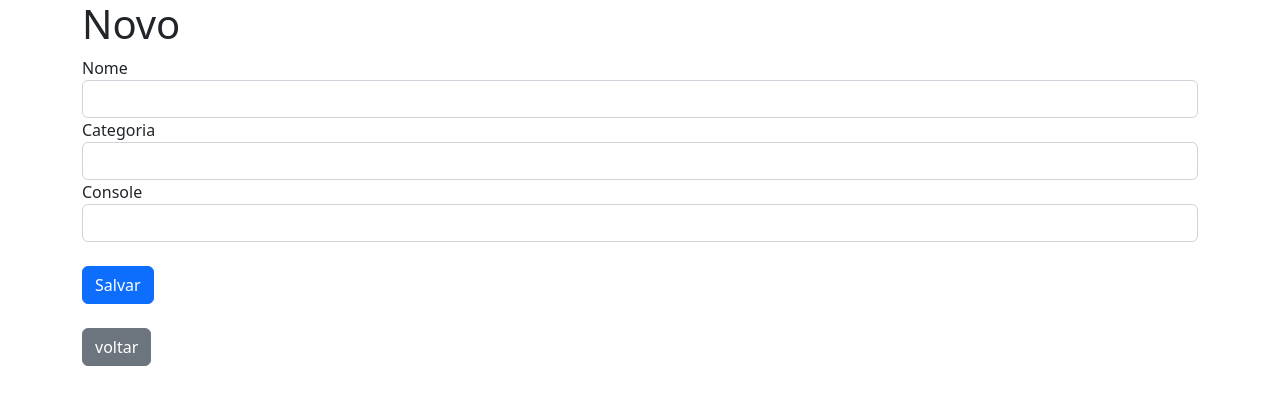
After one commit to thiagothg/flask_jogoteca, a Flask app: page /new in a window 1280 px wide. The commit adds this page. Shown: the top 405 px of the page. Run offline with Flask 2, Linux system fonts and the light colour scheme.

Commit message:
reutilizar trechos do template

```diff
--- a/app.py
+++ b/app.py
@@ -1,18 +1,33 @@
-from flask import Flask, render_template
+from crypt import methods
+from flask import Flask, redirect, render_template, request
 from jogos import Jogo
 
 app = Flask(__name__)
 
+jogo1 = Jogo('Tetris', 'Puzzle', 'Atari')
+jogo2 = Jogo('God of War', 'Rack n Slash', 'PS2')
+jogo3 = Jogo('Mortal Combat', 'Flight', 'PS2')
+
+list = [jogo1, jogo2, jogo3]
+
 @app.route('/')
-
 def hello():
-    jogo1 = Jogo('Tetris', 'Puzzle', 'Atari')
-    jogo2 = Jogo('God of War', 'Rack n Slash', 'PS2')
-    jogo3 = Jogo('Mortal Combat', 'Flight', 'PS2')
-
-    list = [jogo1, jogo2, jogo3]
     return render_template('list.html', titulo='Jogos', jogos=list)
 
+@app.route('/new')
+def new():
+    return render_template('new.html', titulo='Novo')
+
+@app.route('/create', methods=['POST',])
+def create():
+    name = request.form['name']
+    category = request.form['category']
+    console = request.form['console']
+
+    jogo = Jogo(name, category, console)
+
+    list.append(jogo)
+    return redirect('/')
 
 
 app.run(debug=True)
--- /dev/null
+++ b/templates/new.html
@@ -0,0 +1,22 @@
+{% extends 'template.html' %} {% block content %}
+<form method="POST">
+  <fieldset>
+    <div class="form-group">
+      <label for="name">Nome</label>
+      <input type="text" id="name" name="name" class="form-control" />
+    </div>
+    <div class="form-group">
+      <label for="category">Categoria</label>
+      <input type="text" id="category" name="category" class="form-control" />
+    </div>
+    <div class="form-group">
+      <label for="console">Console</label>
+      <input type="text" id="console" name="console" class="form-control" />
+    </div>
+    <br />
+    <button type="submit" class="btn btn-primary btn-salvar">Salvar</button>
+  </fieldset>
+</form>
+<br />
+<a href="/" class="btn btn-secondary"> voltar </a>
+{% endblock content %}
--- /dev/null
+++ b/templates/template.html
@@ -0,0 +1,29 @@
+<!DOCTYPE html>
+<html lang="en">
+  <head>
+    <meta charset="UTF-8" />
+    <meta name="viewport" content="width=device-width, initial-scale=1" />
+    <link
+      href="https://cdn.jsdelivr.net/npm/bootstrap@5.2.0-beta1/dist/css/bootstrap.min.css"
+      rel="stylesheet"
+      integrity="sha384-0evHe/X+R7YkIZDRvuzKMRqM+OrBnVFBL6DOitfPri4tjfHxaWutUpFmBp4vmVor"
+      crossorigin="anonymous"
+    />
+
+    <title>{{titulo}}</title>
+  </head>
+  <body>
+    <div class="container">
+      <div class="page-header">
+        <h1>{{ titulo }}</h1>
+      </div>
+      {% block content %} {% endblock %}
+    </div>
+
+    <script
+      src="https://cdn.jsdelivr.net/npm/bootstrap@5.2.0-beta1/dist/js/bootstrap.bundle.min.js"
+      integrity="sha384-pprn3073KE6tl6bjs2QrFaJGz5/SUsLqktiwsUTF55Jfv3qYSDhgCecCxMW52nD2"
+      crossorigin="anonymous"
+    ></script>
+  </body>
+</html>
```
Also changed, not shown: templates/list.html (+4 -15 lines), 1 other file.
